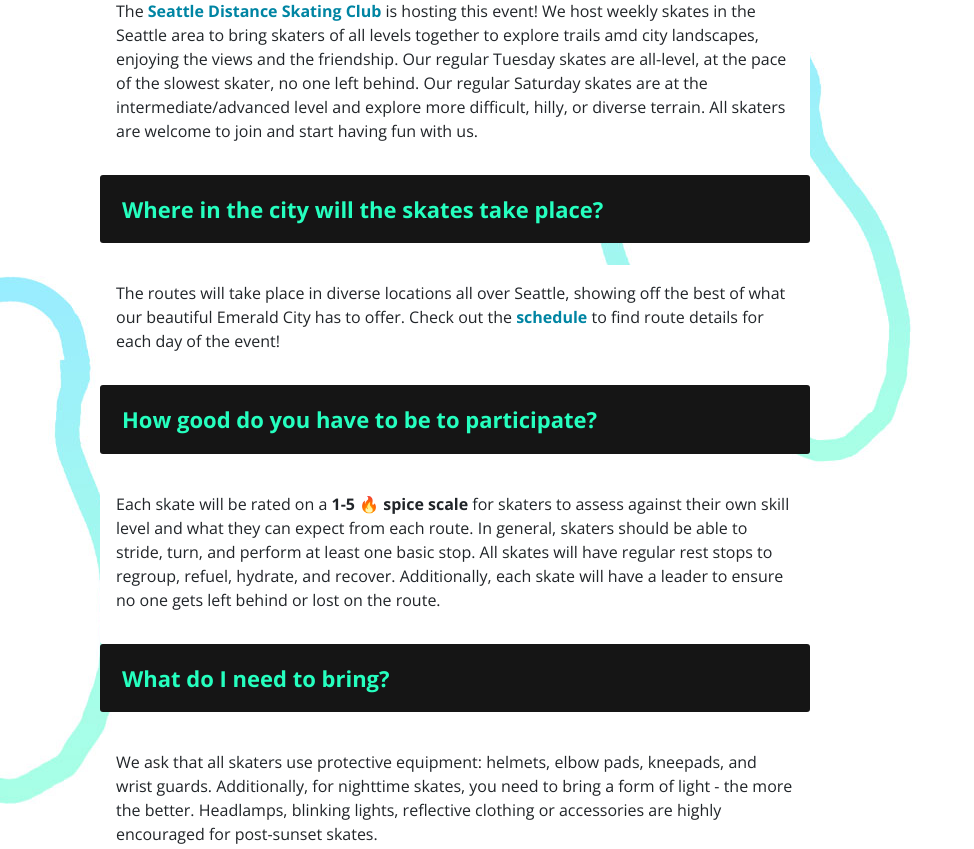
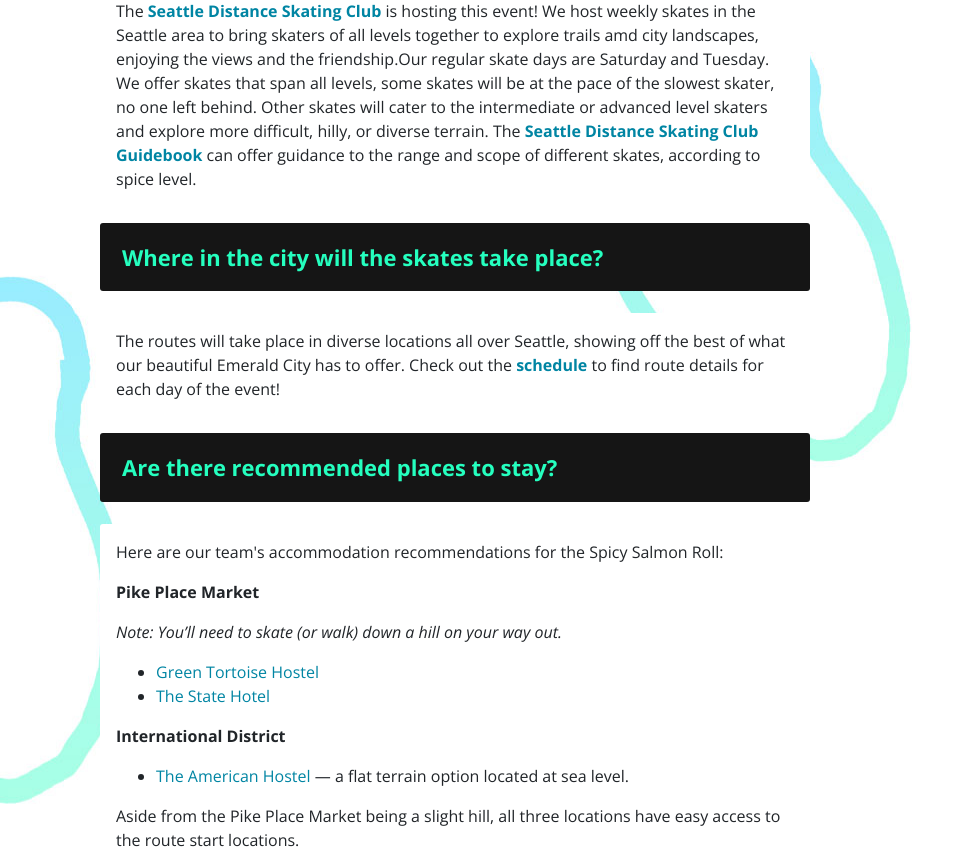
Before and after one commit to aloverso/seattlespicysalmonroll, a Next.js app: page /faq in a window 1280 px wide. Shown: the part 620-1469 px from the top of the page, without its empty margins (0-974 px from the left). Built offline with nearby package versions, Linux system fonts and the light colour scheme.

Commit message:
copy changes

```diff
--- a/pages/faq.tsx
+++ b/pages/faq.tsx
@@ -50,10 +50,14 @@
                 </a>
                 &nbsp;is hosting this event! We host weekly skates in the Seattle area to bring
                 skaters of all levels together to explore trails amd city landscapes, enjoying the
-                views and the friendship. Our regular Tuesday skates are all-level, at the pace of
-                the slowest skater, no one left behind. Our regular Saturday skates are at the
-                intermediate/advanced level and explore more difficult, hilly, or diverse terrain.
-                All skaters are welcome to join and start having fun with us.
+                views and the friendship.Our regular skate days are Saturday and Tuesday. We offer
+                skates that span all levels, some skates will be at the pace of the slowest skater,
+                no one left behind. Other skates will cater to the intermediate or advanced level
+                skaters and explore more difficult, hilly, or diverse terrain. The{" "}
+                <a href="https://www.facebook.com/story.php?story_fbid=390964204008435&id=135066862931505" target="_blank" rel="noopener noreferrer">
+                  Seattle Distance Skating Club Guidebook
+                </a>
+                &nbsp;can offer guidance to the range and scope of different skates, according to spice level.
               </p>
             }
           />
@@ -71,10 +75,32 @@
           />
 
           <FaqBlock
+            q="Are there recommended places to stay?"
+            a={
+            <>
+              <p>Here are our team&apos;s accommodation recommendations for the Spicy Salmon Roll:</p>
+              <p><b>Pike Place Market</b></p>
+              <p><i>Note: You’ll need to skate (or walk) down a hill on your way out.</i></p>
+              <ul>
+                <li><a href="https://greentortoise.net/" target="_blank" rel="noopener noreferrer">Green Tortoise Hostel</a></li>
+                <li><a href="https://www.statehotel.com/" target="_blank" rel="noopener noreferrer">The State Hotel</a></li>
+              </ul>
+              <p><b>International District</b></p>
+              <ul>
+                <li><a href="https://www.americanhotelseattle.com/" target="_blank" rel="noopener noreferrer">The American Hostel</a>
+                  &nbsp;&mdash; a flat terrain option located at sea level.</li>
+              </ul>
+
+              <p>Aside from the Pike Place Market being a slight hill, all three locations have easy access to the route start locations.</p>
+            </>
+            }
+          />
+
+          <FaqBlock
             q="How good do you have to be to participate?"
             a={
               <p>
-                Each skate will be rated on a <b>1-5 {SPICE} spice scale</b> for skaters to assess
+                Each skate will be rated on a <b>1&ndash;5 {SPICE} spice scale</b> for skaters to assess
                 against their own skill level and what they can expect from each route. In general,
                 skaters should be able to stride, turn, and perform at least one basic stop. All
                 skates will have regular rest stops to regroup, refuel, hydrate, and recover.
```
Also changed, not shown: pages/index.tsx (+10 -8 lines).
